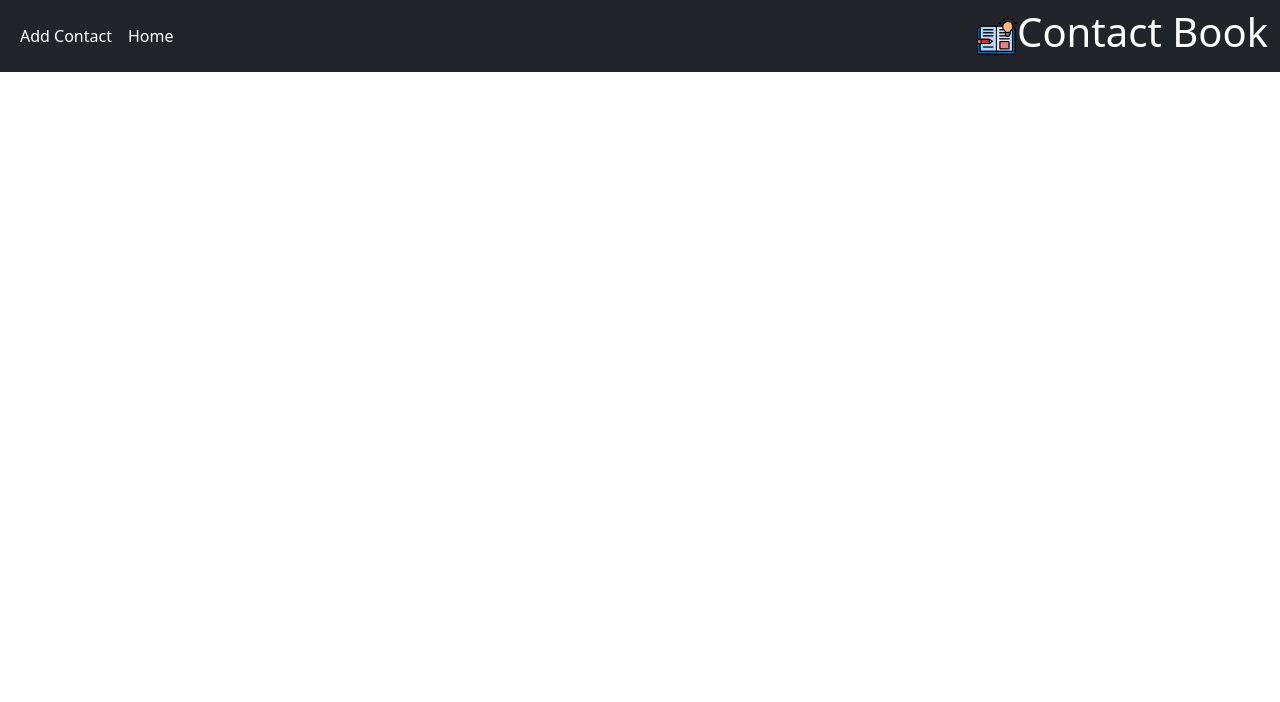
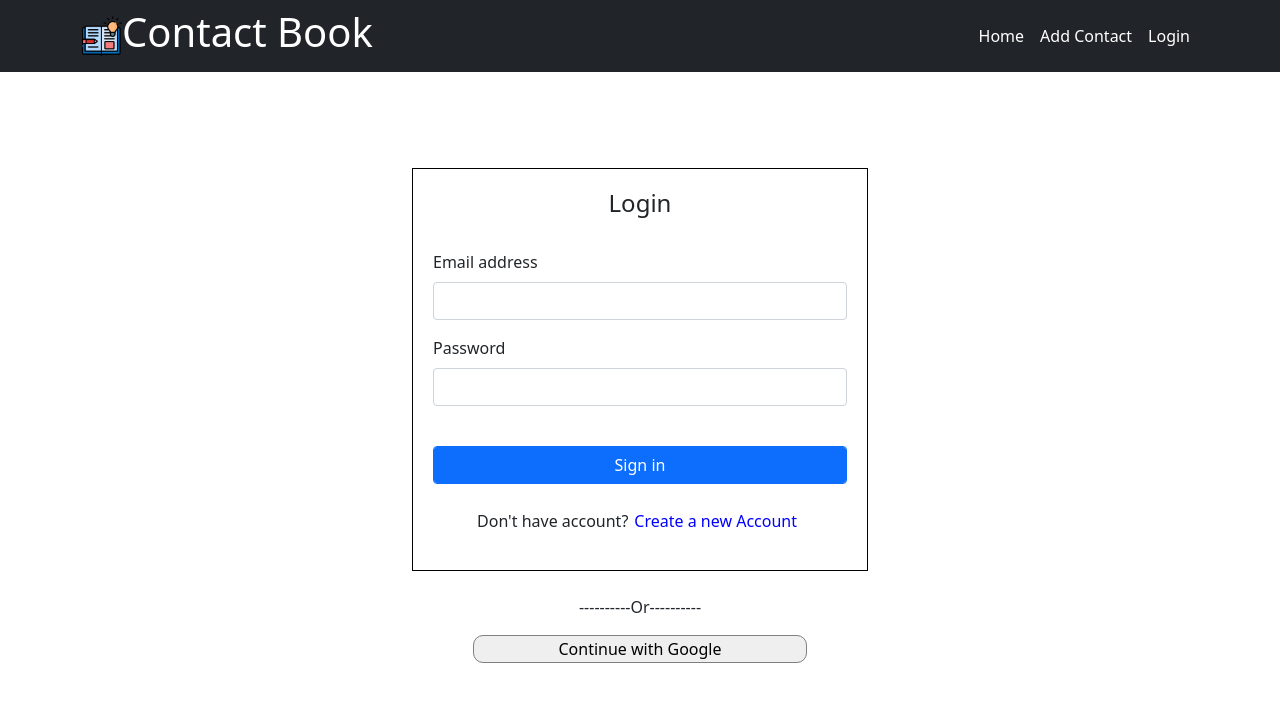
Before and after one commit to minhazul-dev/Redux-Contact-Book_02, a React (Create React App) app: page /login in a window 1280 px wide. Shown: the top 702 px of the page. Built offline with nearby package versions, Linux system fonts and the light colour scheme.

Commit message:
some changes

```diff
--- a/public/index.html
+++ b/public/index.html
@@ -39,5 +39,6 @@
       To begin the development, run `npm start` or `yarn start`.
       To create a production bundle, use `npm run build` or `yarn build`.
     -->
+    <script src="https://cdn.jsdelivr.net/npm/bootstrap@5.0.1/dist/js/bootstrap.bundle.min.js" integrity="sha384-gtEjrD/SeCtmISkJkNUaaKMoLD0//ElJ19smozuHV6z3Iehds+3Ulb9Bn9Plx0x4" crossorigin="anonymous"></script>
   </body>
 </html>
--- a/src/App.js
+++ b/src/App.js
@@ -11,27 +11,35 @@ import {
 import Home from './components/Home/Home';
 import Add from './components/Add/Add';
 import Edit from './components/Edit/Edit';
+import Login from './components/Login/Login';
+import NotFound from './components/NotFound/NotFound';
 function App() {
   return (
 
-<Router>
+    <Router>
       <div>
-        <ToastContainer/>
-        <Navbar/>
+        <ToastContainer />
+        <Navbar />
         {/* A <Switch> looks through its children <Route>s and
             renders the first one that matches the current URL. */}
         <Switch>
-        <Route path="/home">
-          <Home/>
+          <Route path="/home">
+            <Home />
           </Route>
           <Route exact path="/">
-          <Home/>
+            <Home />
           </Route>
           <Route path="/add">
-           <Add/>
+            <Add />
           </Route>
           <Route path="/edit/:id">
-            <Edit/>
+            <Edit />
+          </Route>
+          <Route path="/login">
+            <Login></Login>
+          </Route>
+          <Route path="*">
+            <NotFound></NotFound>
           </Route>
         </Switch>
       </div>
--- /dev/null
+++ b/src/components/Login/Login.js
@@ -0,0 +1,50 @@
+import React, { useState } from 'react';
+
+const Login = () => {
+    const [newUser, setNewUser] = useState(false);
+    const googleSignIn = () =>{
+
+    }
+    return (
+        <div className="container pt-5">
+            <div className="row mt-5">
+                <div style={{ width: '40%', border: '1px solid black', padding: '20px', margin: 'auto' }}>
+                    <h4 className="text-center">{newUser ? 'Registration' : 'Login'}</h4>
+                    <br />
+                    <form>
+                        {newUser &&
+                            <div className="mb-3">
+                                <label className="form-label">Name</label>
+                                <input type="text" name="displayName" className="form-control" />
+                            </div>
+                        }
+                        <div className="mb-3">
+                            <label className="form-label">Email address</label>
+                            <input type="text" name="email" className="form-control" />
+                        </div>
+                        <div className="mb-3">
+                            <label className="form-label">Password</label>
+                            <input type="password" name="password" className="form-control" />
+                        </div>
+                        {newUser &&
+                            <div className="mb-3">
+                                <label className="form-label">Confirm Password</label>
+                                <input type="password" name="rePassword" className="form-control" />
+                            </div>
+                        }
+                        <br />
+                        <input type="submit" className="btn btn-primary form-control" value={newUser ? 'Sign up' : 'Sign in'} />
+                    </form>
+                    <br />
+                    <p className="text-center">{newUser ? 'Already have an Account?' : "Don't have account?"}<button name="newUser" onClick={() => setNewUser(!newUser)} style={{ border: "none", backgroundColor: "white", color: "blue" }}>{newUser ? 'Login' : 'Create a new Account'}</button></p>
+                </div>
+                <div className="text-center mt-4 mb-5" style={{ margin: 'auto' }}>
+                    <p>----------Or----------</p>
+                    <button onClick={googleSignIn} style={{ borderRadius: '10px', width: '30%', border: '1px solid gray' }}>Continue with Google</button>
+                </div>
+            </div>
+        </div>
+    );
+};
+
+export default Login;
--- a/src/components/Navbar/Navbar.js
+++ b/src/components/Navbar/Navbar.js
@@ -12,19 +12,21 @@ const Navbar = () => {
         <button className="navbar-toggler" type="button" data-bs-toggle="collapse" data-bs-target="#navbarSupportedContent" aria-controls="navbarSupportedContent" aria-expanded="false" aria-label="Toggle navigation">
           <span className="navbar-toggler-icon" />
         </button>
-          <div className="collapse navbar-collapse" id="navbarSupportedContent">
-            <ul className="navbar-nav me-auto mb-2 mb-lg-0">
+        <div className="collapse navbar-collapse container" id="navbarSupportedContent">
+          <form className="d-flex me-auto">
+            <h1 className="text-white"><img style={{ width: "40px" }} src={image} alt="" />Contact Book</h1>
+          </form>
+          <ul className="navbar-nav ms-auto mb-2 mb-lg-0">
+            <li className="nav-item">
+              <Link className="nav-link active" to="/home" tabIndex={-1} aria-disabled="true">Home</Link>
+            </li>
             <li className="nav-item">
               <Link className="nav-link active" aria-current="page" to="/add">Add Contact</Link>
             </li>
-
             <li className="nav-item">
-                <Link className="nav-link active" to="/home" tabIndex={-1} aria-disabled="true">Home</Link>
+              <Link className="nav-link active" aria-current="page" to="/login">Login</Link>
             </li>
           </ul>
-            <form className="d-flex">
-              <h1 className="text-white"><img style={{width: "40px"}} src={image} alt="" />Contact Book</h1>
-            </form>
         </div>
       </div>
     </nav>
--- /dev/null
+++ b/src/components/NotFound/NotFound.js
@@ -0,0 +1,13 @@
+import React from 'react';
+
+const NotFound = () => {
+    const errorClass = { margin: '100px auto', textAlign: 'center' }
+    return (
+        <div style={errorClass}>
+            <h1>Sorry</h1>
+            <h1>4O4 Not Found!!!</h1>
+        </div>
+    );
+};
+
+export default NotFound;
```
Lines whose indentation alone changed are shown as unchanged.
